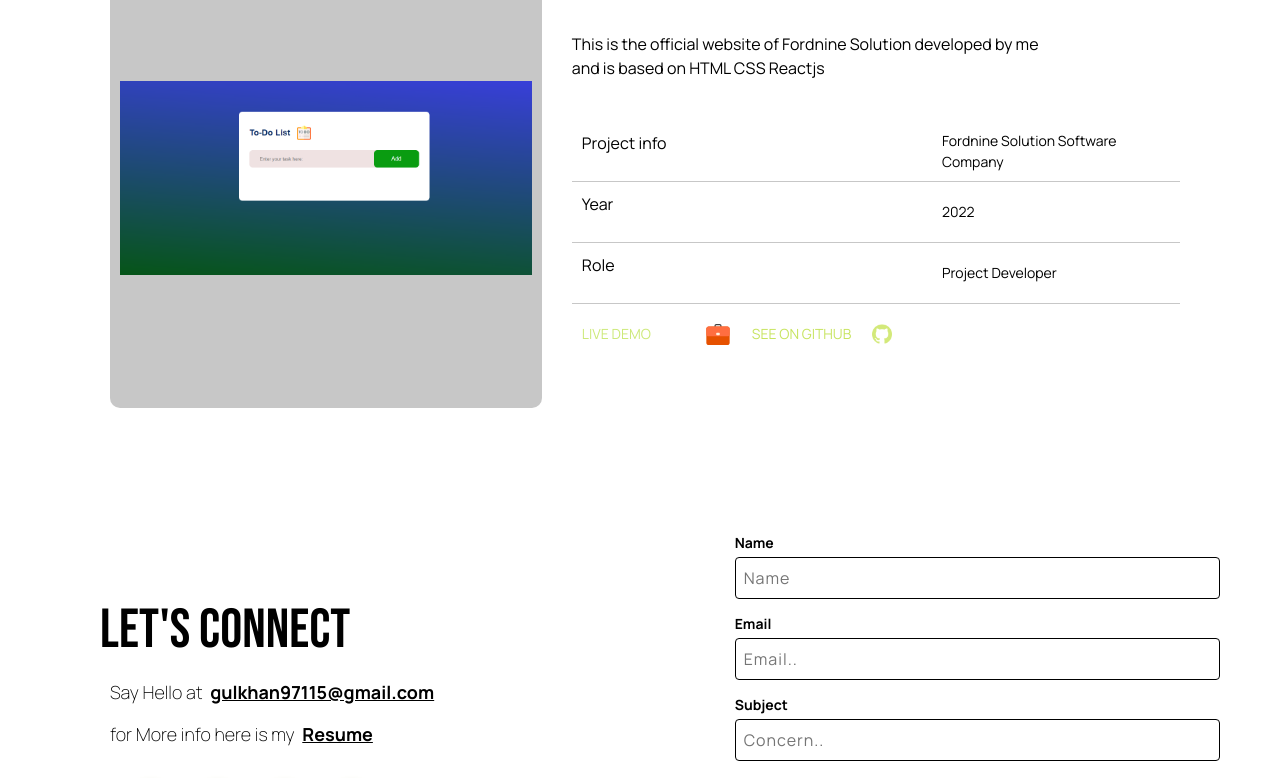
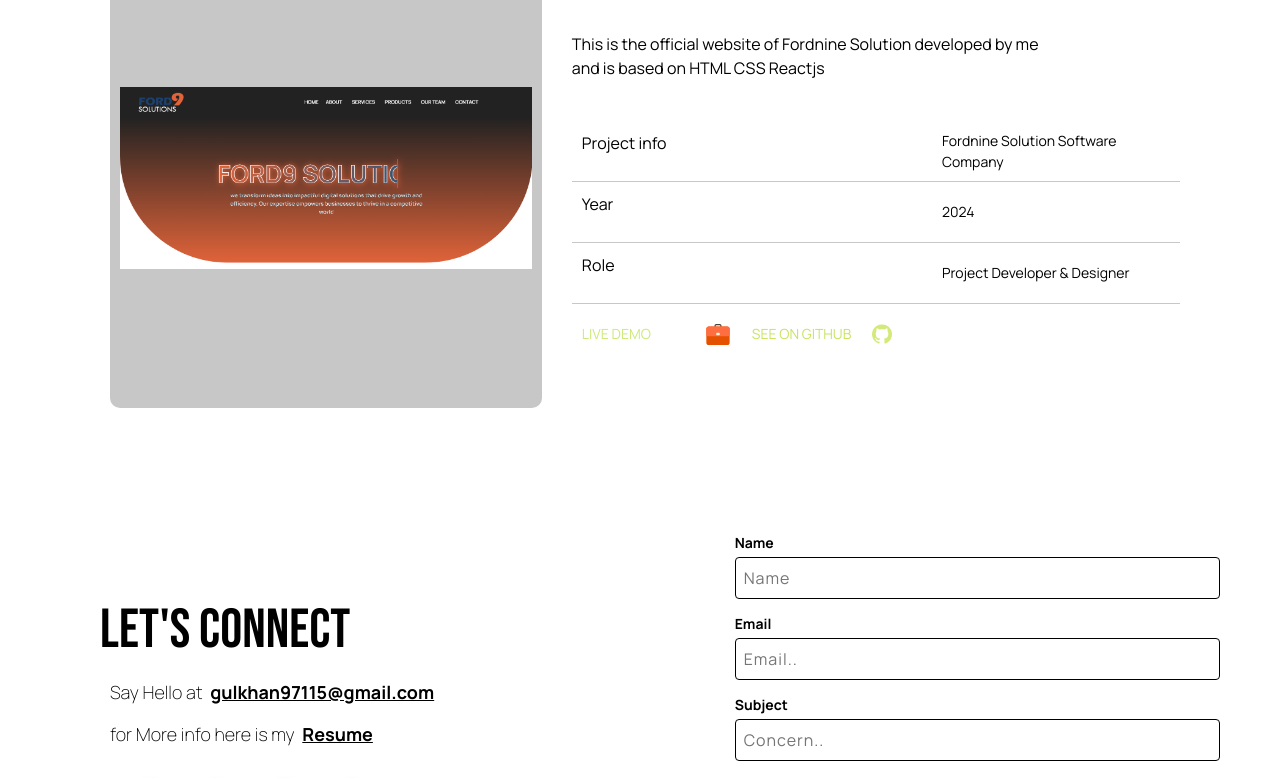
Before and after one commit to Kaleem362/kaleem, a React (Vite) app: page / in a window 1280 px wide. Shown: the part 4273-5051 px from the top of the page. Built offline with nearby package versions, Linux system fonts and the light colour scheme; the HTML template or start-up script is replaced by a standard one.

Commit message:
the new Project has added and the image for it has set.

```diff
--- a/src/Components/ProjectsList.jsx
+++ b/src/Components/ProjectsList.jsx
@@ -6,6 +6,7 @@ import Project from "./Project";
 import Projectthree from "../images/Projectthreeimage.png";
 import projectfourimage from "../images/projectfourimage.png";
 import projectfiveimage from "../images/projectfiveimage.png";
+import ProjectSixImage from "../images/ProjectSixImage.png";
 
 function ProjectsList({ theme }) {
   const projects = [
@@ -63,10 +64,10 @@ function ProjectsList({ theme }) {
       title: "Fordnine Solution Official website",
       description:
         "This is the official website of Fordnine Solution developed by me and is based on HTML CSS Reactjs",
-      image: projectfiveimage,
+      image: ProjectSixImage,
       projectinfo: "Fordnine Solution Software Company",
-      year: 2022,
-      Role: "Project Developer",
+      year: 2024,
+      Role: "Project Developer & Designer",
       Live: "https://todolistbykaleem.netlify.app/",
     },
   ];
```
Also changed, not shown: src/images/ProjectSixImage.png (added).
